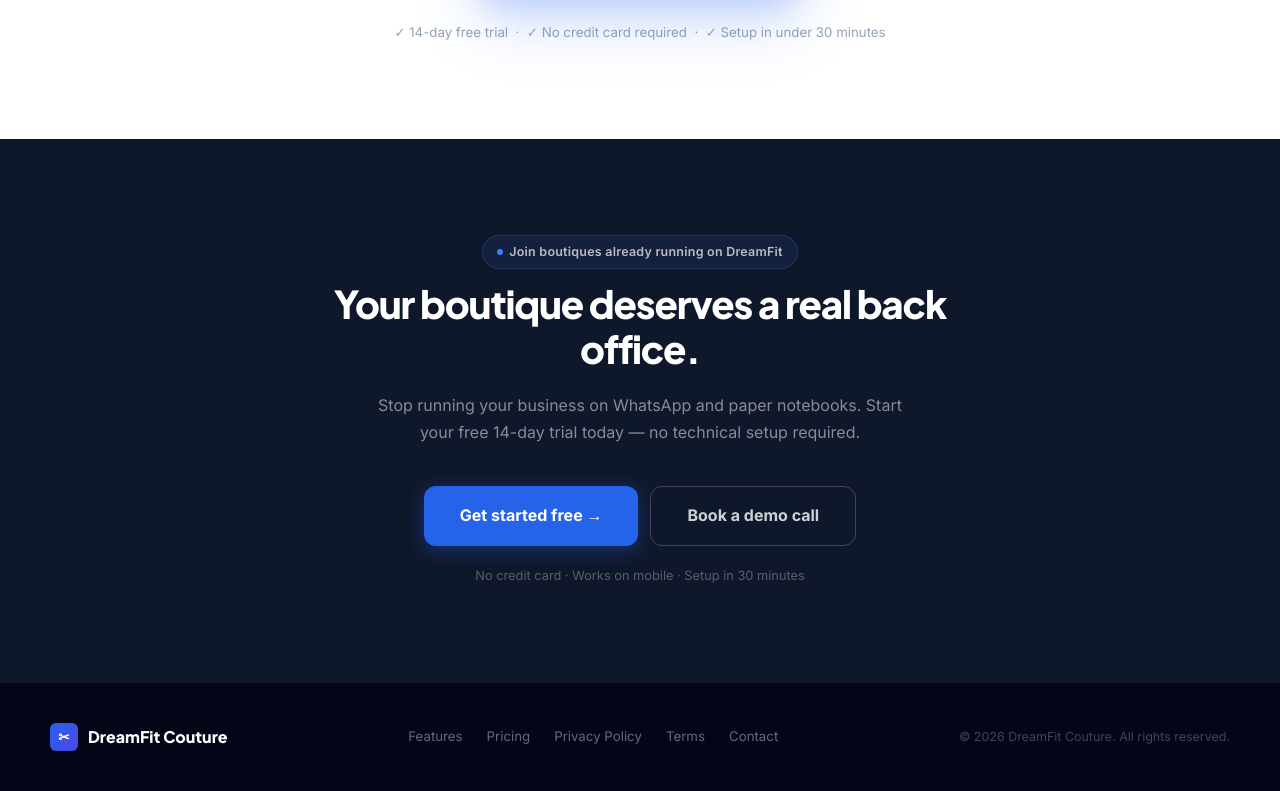
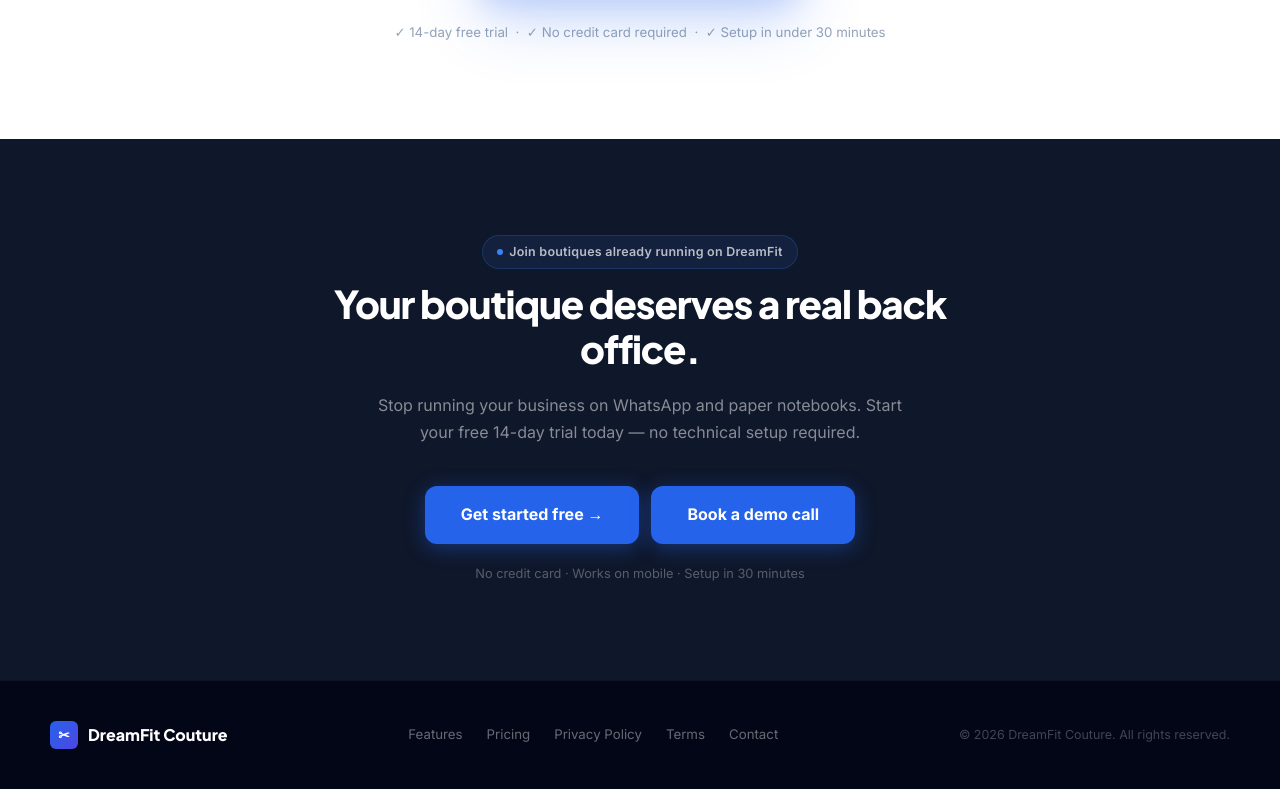
Before and after one commit to Dhatripatel06/dreamfit-landing, a plain HTML site: page index.html in a window 1280 px wide. Shown: the part 8088-8879 px from the top of the page. Drawn offline with Linux system fonts and the light colour scheme.

Commit message:
Updated landing page CTA and WhatsApp integration

```diff
--- a/index.html
+++ b/index.html
@@ -3012,7 +3012,8 @@
         rel="noopener noreferrer" class="btn-primary-lg">
         Get started free →
       </a>
-      <a href="#" class="btn-outline-lg">
+      <a href="https://wa.me/916381461106?text=Hi%20I%20am%20interested%20in%20DreamFit%20Couture" target="_blank"
+        rel="noopener noreferrer" class="btn-primary-lg">
         Book a demo call
       </a>
     </div>
```
